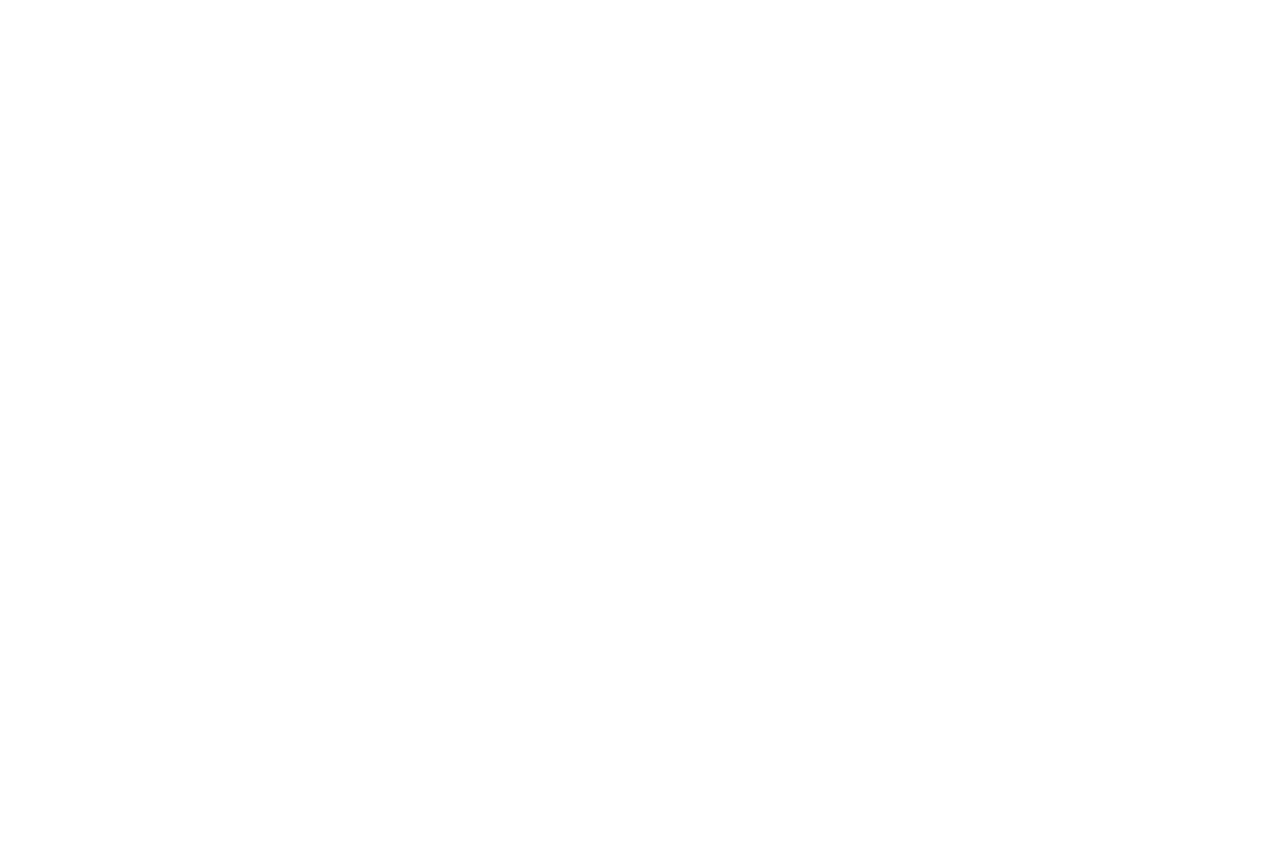
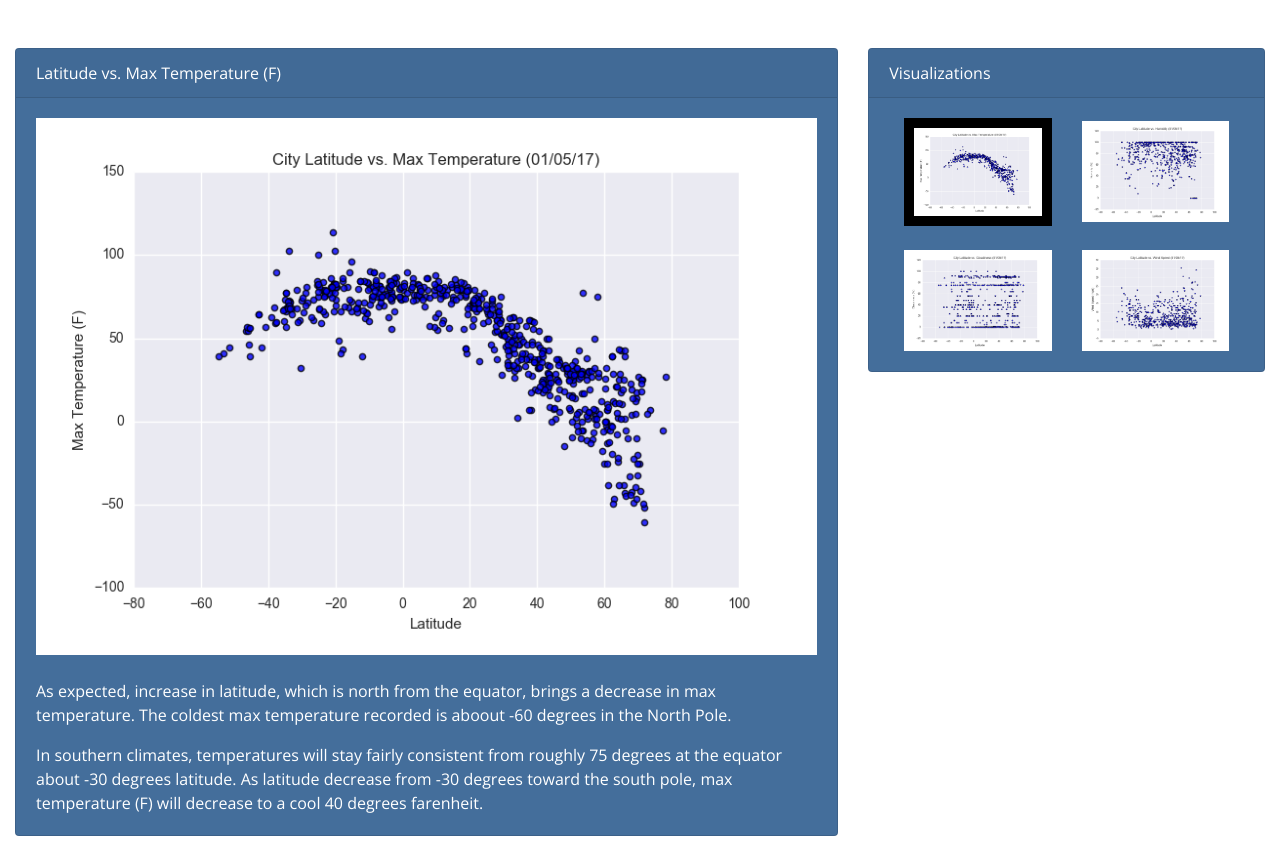
Before and after one commit to alvessab/SMU-data-bootcamp-12-2021, a plain HTML site: page 11-Web/Submission/max_temp.html in a window 1280 px wide. Before the commit the page ends 800 px from the top, so only its background shows below. Drawn offline with nearby package versions, Linux system fonts and the light colour scheme.

Commit message:
web commit

```diff
--- a/11-Web/Submission/cloudiness.html
+++ b/11-Web/Submission/cloudiness.html
@@ -0,0 +1,91 @@
+<!DOCTYPE html>
+<html lang="en">
+  <head>
+      <meta charset="UTF-8">
+      <title>Latitude vs. Cloudiness</title>
+      <link rel="stylesheet" href="https://stackpath.bootstrapcdn.com/bootstrap/4.3.1/css/bootstrap.min.css" integrity="sha384-ggOyR0iXCbMQv3Xipma34MD+dH/1fQ784/j6cY/iJTQUOhcWr7x9JvoRxT2MZw1T" crossorigin="anonymous">
+      <link rel="stylesheet" href="static/css/stylesheet.css">
+      <link rel="stylesheet" href="https://cdn.jsdelivr.net/npm/bootswatch@4.5.2/dist/spacelab/bootstrap.min.css" integrity="sha384-F1AY0h4TrtJ8OCUQYOzhcFzUTxSOxuaaJ4BeagvyQL8N9mE4hrXjdDsNx249NpEc" crossorigin="anonymous">
+
+      <script src="https://code.jquery.com/jquery-3.3.1.slim.min.js" integrity="sha384-q8i/X+965DzO0rT7abK41JStQIAqVgRVzpbzo5smXKp4YfRvH+8abtTE1Pi6jizo" crossorigin="anonymous"></script>
+      <script src="https://cdnjs.cloudflare.com/ajax/libs/popper.js/1.14.7/umd/popper.min.js" integrity="sha384-UO2eT0CpHqdSJQ6hJty5KVphtPhzWj9WO1clHTMGa3JDZwrnQq4sF86dIHNDz0W1" crossorigin="anonymous"></script>
+      <script src="https://stackpath.bootstrapcdn.com/bootstrap/4.3.1/js/bootstrap.min.js" integrity="sha384-JjSmVgyd0p3pXB1rRibZUAYoIIy6OrQ6VrjIEaFf/nJGzIxFDsf4x0xIM+B07jRM" crossorigin="anonymous"></script>
+
+    </head>
+
+    <body>
+
+        <!-- nav bar here -->
+        <br>
+        <br>
+
+        <div class="container-fluid">
+
+            <div class= "row">
+                <div class = "col-md-8">
+                    <div class="card text-white bg-primary mb-3">
+                        <div class="card-header"> Latitude vs. Cloudiness </div>
+                        <div class="card-body">
+                            <img src="Resources/assets/images/Fig3.png" alt="Fig3">
+
+                            <br>
+                            <br>
+
+                          <p class="card-text"></p>
+
+
+                        </div>
+                    </div>
+                </div>
+
+                <div class = "col-md-4">
+                    <div class="card text-white bg-primary mb-3">
+                        <div class="card-header">Visualizations</div>
+                        <div class="card-body">
+                            <div class="container-fluid">
+                                <div class="row">
+
+                                    <div class="col-md-6">
+                                        <a target="_blank" href="#">
+                                            <img src="Resources/assets/images/Fig1.png" alt="Fig1">
+                                        </a>
+                                    </div>
+
+                                    <div class="col-md-6">
+                                        <a target="_blank" href="#">
+                                            <img src="Resources/assets/images/Fig2.png" alt="Fig2">
+                                        </a>
+                                    </div>
+
+                                </div>
+
+                                <br>
+
+                                <div class="row">
+                                    <div class="col-md-6">
+                                        <a target="_blank" href="#">
+                                            <img class="img_border" src="Resources/assets/images/Fig3.png" alt="Fig3">
+                                        </a>
+                                    </div>
+
+                                    <div class="col-md-6">
+                                        <a target="_blank" href="#">
+                                            <img src="Resources/assets/images/Fig4.png" alt="Fig4">
+                                        </a>
+                                    </div>
+
+                                </div>
+
+                            </div>
+
+                        </div>
+
+                      </div>
+
+                </div>
+
+            </div>
+
+        </div>
+
+    </body>
--- a/11-Web/Submission/max_temp.html
+++ b/11-Web/Submission/max_temp.html
@@ -0,0 +1,97 @@
+<!DOCTYPE html>
+<html lang="en">
+  <head>
+      <meta charset="UTF-8">
+      <title>Latitude vs. Max Temperature</title>
+      <link rel="stylesheet" href="https://stackpath.bootstrapcdn.com/bootstrap/4.3.1/css/bootstrap.min.css" integrity="sha384-ggOyR0iXCbMQv3Xipma34MD+dH/1fQ784/j6cY/iJTQUOhcWr7x9JvoRxT2MZw1T" crossorigin="anonymous">
+      <link rel="stylesheet" href="static/css/stylesheet.css">
+      <link rel="stylesheet" href="https://cdn.jsdelivr.net/npm/bootswatch@4.5.2/dist/spacelab/bootstrap.min.css" integrity="sha384-F1AY0h4TrtJ8OCUQYOzhcFzUTxSOxuaaJ4BeagvyQL8N9mE4hrXjdDsNx249NpEc" crossorigin="anonymous">
+
+      <script src="https://code.jquery.com/jquery-3.3.1.slim.min.js" integrity="sha384-q8i/X+965DzO0rT7abK41JStQIAqVgRVzpbzo5smXKp4YfRvH+8abtTE1Pi6jizo" crossorigin="anonymous"></script>
+      <script src="https://cdnjs.cloudflare.com/ajax/libs/popper.js/1.14.7/umd/popper.min.js" integrity="sha384-UO2eT0CpHqdSJQ6hJty5KVphtPhzWj9WO1clHTMGa3JDZwrnQq4sF86dIHNDz0W1" crossorigin="anonymous"></script>
+      <script src="https://stackpath.bootstrapcdn.com/bootstrap/4.3.1/js/bootstrap.min.js" integrity="sha384-JjSmVgyd0p3pXB1rRibZUAYoIIy6OrQ6VrjIEaFf/nJGzIxFDsf4x0xIM+B07jRM" crossorigin="anonymous"></script>
+
+    </head>
+
+    <body>
+
+        <!-- nav bar here -->
+        <br>
+        <br>
+
+        <div class="container-fluid">
+
+            <div class= "row">
+                <div class = "col-md-8">
+                    <div class="card text-white bg-primary mb-3">
+                        <div class="card-header"> Latitude vs. Max Temperature (F) </div>
+                        <div class="card-body">
+                            <img src="Resources/assets/images/Fig1.png" alt="Fig1">
+
+                            <br>
+                            <br>
+
+                          <p class="card-text">As expected, increase in latitude, which is north from the equator, brings a decrease in max temperature.
+                              The coldest max temperature recorded is aboout -60 degrees in the North Pole. </p>
+
+                            <p class="card-text">
+                            In southern climates, temperatures will stay fairly consistent from roughly 75 degrees at the equator about -30 degrees latitude.
+                            As latitude decrease from -30 degrees toward the south pole, max temperature (F) will decrease to a cool 40 degrees farenheit.
+                          </p>
+
+                        </div>
+                    </div>
+                </div>
+
+                <div class = "col-md-4">
+                    <div class="card text-white bg-primary mb-3">
+                        <div class="card-header">Visualizations</div>
+                        <div class="card-body">
+                            <div class="container-fluid">
+                                <div class="row">
+
+                                    <div class="col-md-6">
+                                        <a target="_blank" href="#">
+                                            <img class="img_border" src="Resources/assets/images/Fig1.png" alt="Fig1">
+                                        </a>
+                                    </div>
+
+                                    <div class="col-md-6">
+                                        <a target="_blank" href="#">
+                                            <img src="Resources/assets/images/Fig2.png" alt="Fig2">
+                                        </a>
+                                    </div>
+
+                                </div>
+
+                                <br>
+
+
+                                <div class="row">
+                                    <div class="col-md-6">
+                                        <a target="_blank" href="#">
+                                            <img src="Resources/assets/images/Fig3.png" alt="Fig3">
+                                        </a>
+                                    </div>
+
+                                    <div class="col-md-6">
+                                        <a target="_blank" href="#">
+                                            <img src="Resources/assets/images/Fig4.png" alt="Fig4">
+                                        </a>
+                                    </div>
+
+                                </div>
+
+                            </div>
+
+                        </div>
+
+                      </div>
+
+                </div>
+
+            </div>
+
+        </div>
+
+    </body>
--- a/11-Web/Submission/static/css/stylesheet.css
+++ b/11-Web/Submission/static/css/stylesheet.css
@@ -8,6 +8,7 @@
 
 .card_design {
     border-style: solid;
+    border-color: #446E9B;
 }
 
 img {
@@ -15,3 +16,9 @@ img {
     height: 100%;
     object-fit: contain;
   }
+
+
+
+.img_border {
+    border: 10px solid black;
+}
```
Also changed, not shown: 11-Web/Submission/comparison.html (+2 -4 lines), 11-Web/Submission/humidity.html (+90 -0 lines), 11-Web/Submission/index.html (+2 -2 lines), 11-Web/Submission/wind_speed.html (+90 -0 lines).
